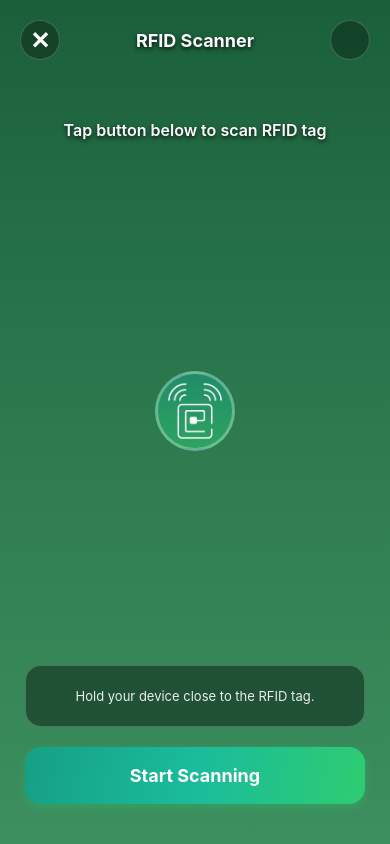
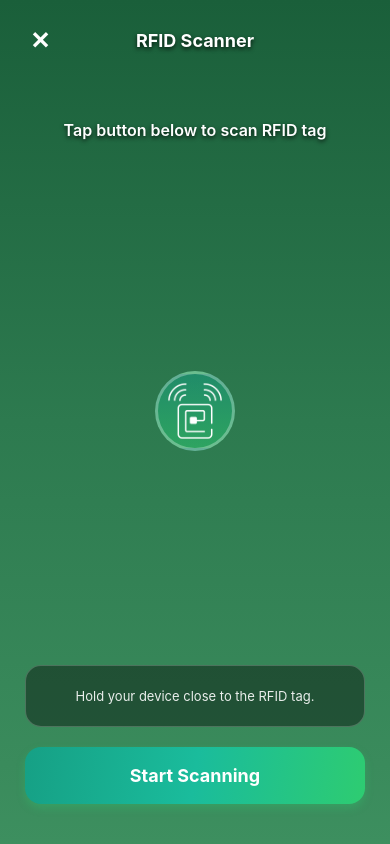
Before and after one commit to hari7345/cattle-quarantine, a React Native app: screen /RFIDScanner in a window 390 px wide. Built offline with nearby package versions, Linux system fonts and the light colour scheme.

Commit message:
Scanner Flow done

```diff
--- a/screens/RFIDScanner.js
+++ b/screens/RFIDScanner.js
@@ -486,11 +486,11 @@ const styles = StyleSheet.create({
     width: 40,
     height: 40,
     borderRadius: 20,
-    backgroundColor: "rgba(0, 0, 0, 0.3)",
+    // backgroundColor: "rgba(0, 0, 0, 0.3)",
     justifyContent: "center",
     alignItems: "center",
-    borderWidth: 1,
-    borderColor: "rgba(255, 255, 255, 0.2)",
+    // borderWidth: 1,
+    // borderColor: "rgba(255, 255, 255, 0.2)",
   },
   headerButtonText: {
     fontSize: 24,
```
